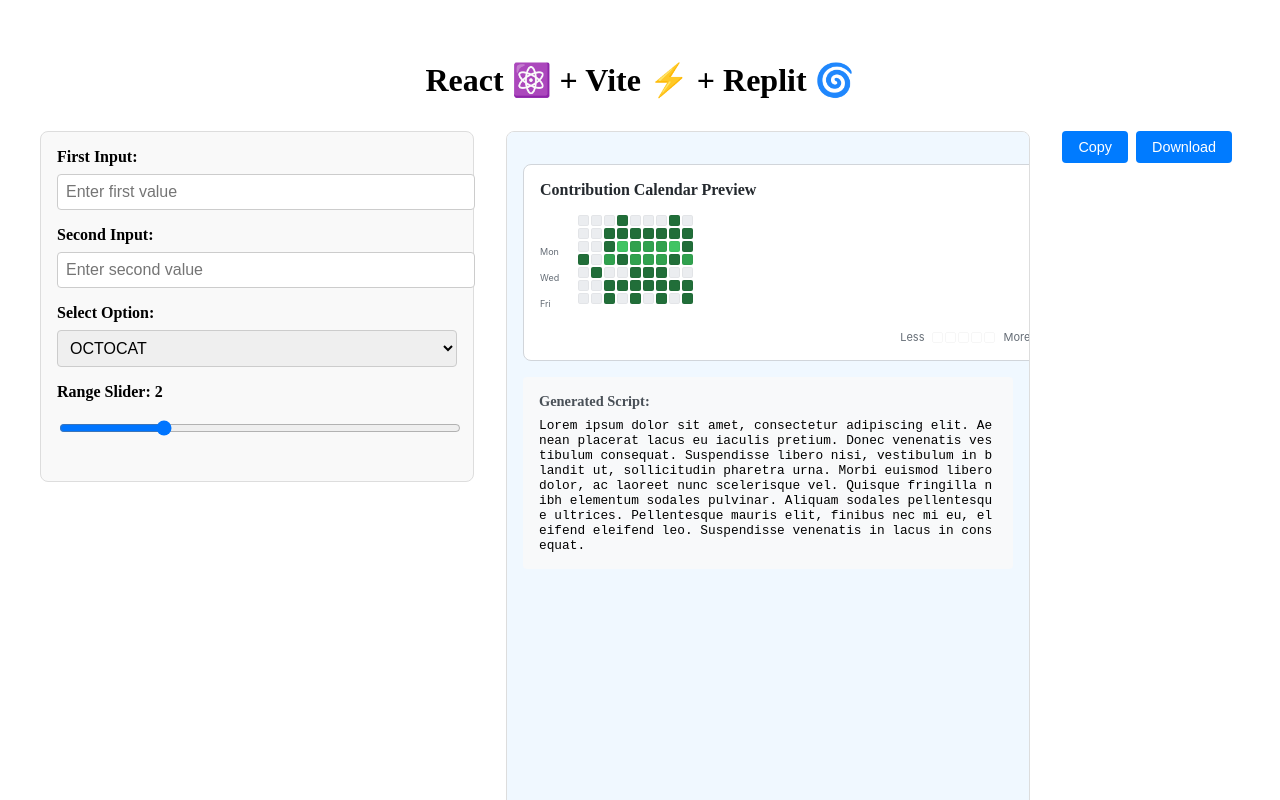
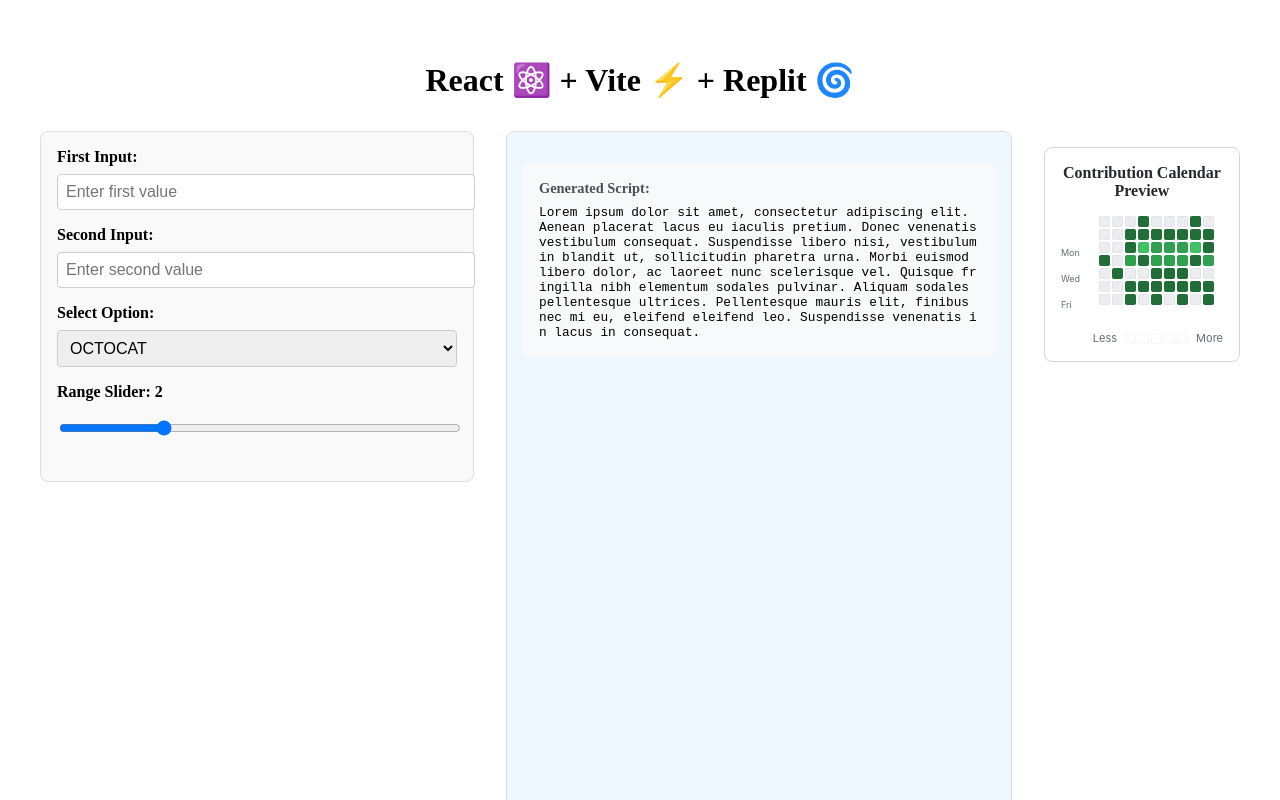
Before and after one commit to boolivar/gitfiti.io, a React (Vite) app: page / in a window 1280 px wide. Shown: the top 800 px of the page. Built offline with nearby package versions, Linux system fonts and the light colour scheme.

Commit message:
Checkpoint before assistant change: Rearrange page elements so contribution calendar is under the form
Moves the ContributionCalendar component within the form-container div in App.tsx.

Replit-Commit-Author: Assistant

```diff
--- a/src/App.tsx
+++ b/src/App.tsx
@@ -103,12 +103,8 @@ export default function App() {
             />
           </div>
         </div>
-
+        <div>
           <div className="text-panel">
-          <ContributionCalendar
-            image={GitfitiImage[formData.combobox]}
-            scale={formData.range}
-          />
             <div style={{ marginTop: '1rem', padding: '1rem', backgroundColor: '#f8f9fa', borderRadius: '4px' }}>
               <h4 style={{ margin: '0 0 0.5rem 0', fontSize: '0.9rem', color: '#495057' }}>Generated Script:</h4>
               <pre style={{ margin: 0, fontSize: '0.8rem', whiteSpace: 'pre-wrap', wordBreak: 'break-all' }}>
@@ -116,7 +112,6 @@ export default function App() {
               </pre>
             </div>
           </div>
-        <div>
           <button
             className="copy-button"
             onClick={() => {
@@ -146,6 +141,10 @@ export default function App() {
             Download
           </button>
         </div>
+        <ContributionCalendar
+          image={GitfitiImage[formData.combobox]}
+          scale={formData.range}
+        />
       </div>
     </main>
   )
```
Lines whose indentation alone changed are shown as unchanged.
